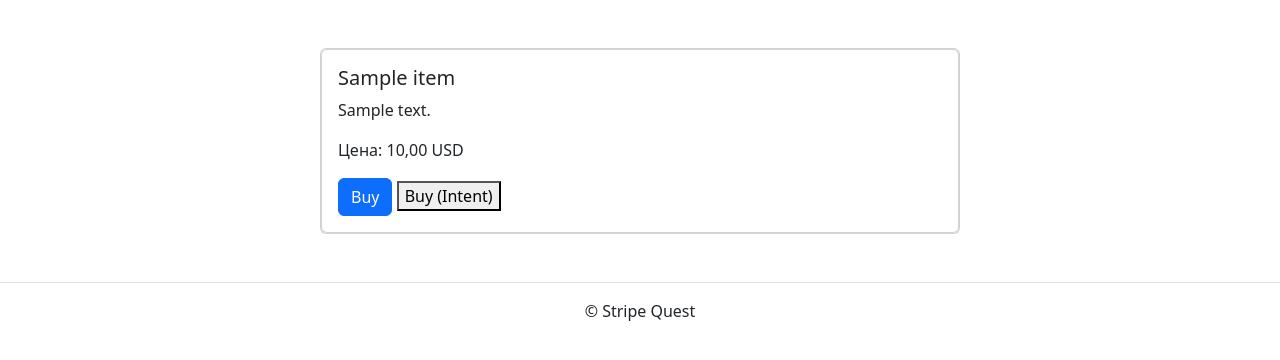
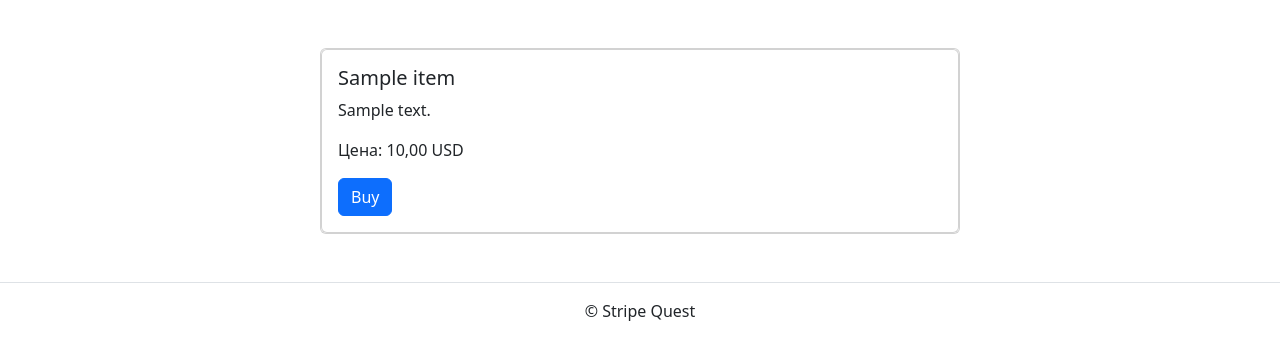
Before and after one commit to WarfoIomey/stripe_quest, a Django app: page /item/1/ in a window 1280 px wide. Shown: the part 62-422 px from the top of the page. Run offline with Django 5.2, Linux system fonts and the light colour scheme; tables that the repository leaves empty hold one stand-in row (values such as "Sample post"); some libraries are stand-ins or nearby versions.

Commit message:
delete button

```diff
--- a/templates/includes/item_card.html
+++ b/templates/includes/item_card.html
@@ -10,9 +10,6 @@
         onclick="handleBuyClick(this)"
       >
         Buy
-      </button>
-      <button onclick="window.location.href='/buy-intent/{{ item.id }}/'">
-      Buy (Intent)
       </button>
     </div>
   </div>
```
